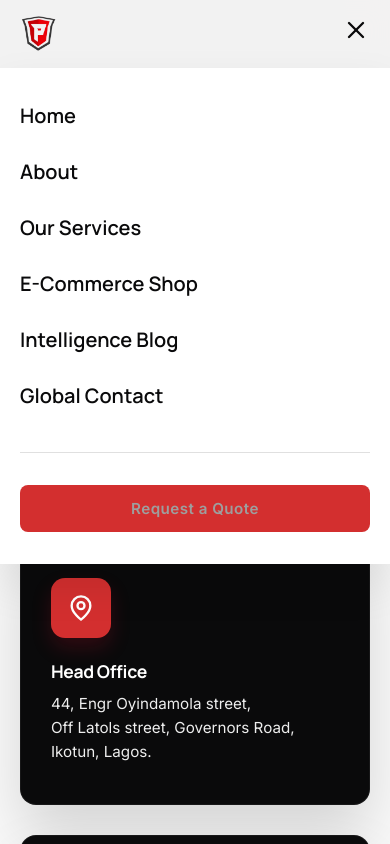
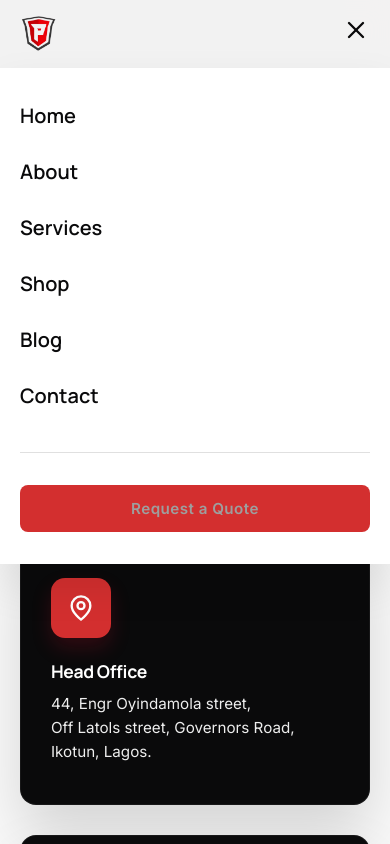
Before and after one commit to Philux-26/Philuxint, a React (Vite) app: page /contact in a window 390 px wide. Both pictures are taken after a click on the element 356 px from the left and 42 px from the top of the page. Shown: the top 844 px of the page. Built offline with nearby package versions, Linux system fonts and the light colour scheme; no server answers.

Commit message:
Adjusted Footer Section

```diff
--- a/src/components/Footer.css
+++ b/src/components/Footer.css
@@ -101,8 +101,9 @@
     }
 
     .footer-links {
-        flex-direction: column;
-        gap: var(--space-md);
+        flex-direction: row;
+        justify-content: space-between;
+        gap: var(--space-sm);
     }
 
     .footer-bottom {
--- a/src/components/Header.jsx
+++ b/src/components/Header.jsx
@@ -88,10 +88,10 @@ export const Header = () => {
                             <ul className="mobile-nav-list">
                                 <li><NavLink to="/" end onClick={closeMobileMenu}>Home</NavLink></li>
                                 <li><NavLink to="/about" onClick={closeMobileMenu}>About</NavLink></li>
-                                <li><NavLink to="/services" onClick={closeMobileMenu}>Our Services</NavLink></li>
-                                <li><NavLink to="/shop" onClick={closeMobileMenu}>E-Commerce Shop</NavLink></li>
-                                <li><NavLink to="/blog" onClick={closeMobileMenu}>Intelligence Blog</NavLink></li>
-                                <li><NavLink to="/contact" onClick={closeMobileMenu}>Global Contact</NavLink></li>
+                                <li><NavLink to="/services" onClick={closeMobileMenu}>Services</NavLink></li>
+                                <li><NavLink to="/shop" onClick={closeMobileMenu}>Shop</NavLink></li>
+                                <li><NavLink to="/blog" onClick={closeMobileMenu}>Blog</NavLink></li>
+                                <li><NavLink to="/contact" onClick={closeMobileMenu}>Contact</NavLink></li>
                                 <li className="mobile-nav-cta">
                                     <Link to="/contact" onClick={closeMobileMenu} style={{ textDecoration: 'none', display: 'block', width: '100%' }}>
                                         <Button variant="primary" style={{ width: '100%', justifyContent: 'center' }}>Request a Quote</Button>
```
